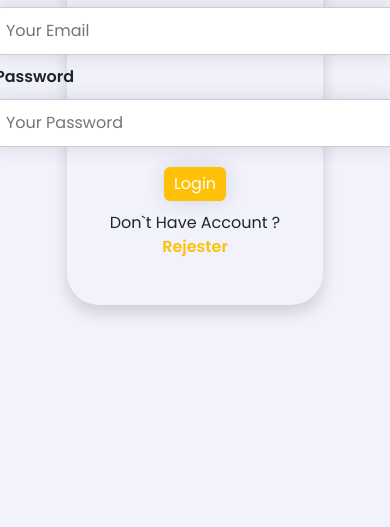
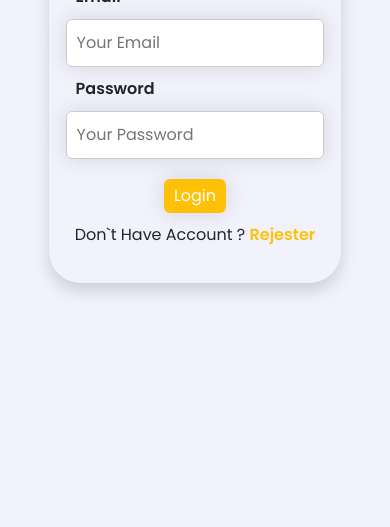
Before and after one commit to abdelrhman1812/e-commerce.js, a plain HTML site: page login.html in a window 390 px wide. Shown: the part 317-844 px from the top of the page. Drawn offline with Linux system fonts and the light colour scheme; a web font is replaced by a local one.

Commit message:
upload Files

```diff
--- a/css/main.css
+++ b/css/main.css
@@ -24,6 +24,7 @@ body {
 a {
   text-decoration: none;
 }
+
 ::before,
 ::after {
   box-sizing: border-box;
@@ -85,6 +86,7 @@ nav {
       color: #fff;
     }
   }
+
   #nameUser {
     margin: 0 10px;
     text-transform: capitalize;
@@ -100,38 +102,57 @@ nav {
   align-items: center;
   justify-content: center;
   min-height: 100vh;
+
   .row {
     width: 70%;
     text-align: center;
     margin: 20px auto;
     padding: 30px 10px;
+
+    @media (max-width: 767px) {
+      width: 80% !important;
+      padding: 20px 5px;
+
+    }
+
     .form {
       display: flex;
       flex-direction: column;
       align-items: center;
+
       .item {
         label {
           display: block;
           text-align: start !important;
           margin-left: 10px;
           font-weight: 600;
+
+
         }
+
         input {
           height: 48px;
           padding: 10px;
-          margin: 10px;
+          margin: 10px 0;
           border: none;
           width: 400px;
           border-radius: 6px;
           border: 1px solid #ccc;
           transition: all 0.5s ease;
           box-shadow: 0 0 20px rgba(48, 46, 77, 0.15);
+
+
           &:focus {
             transition: all 0.5s ease;
             border-color: var(--skin-color);
           }
+
+          @media (max-width: 767px) {
+            width: 100% !important
+          }
         }
       }
+
       button {
         border: none;
         color: #fff;
@@ -141,6 +162,7 @@ nav {
         transition: all 0.5s ease;
         background-color: #ffc107;
         box-shadow: 0 0 20px rgba(48, 46, 77, 0.15);
+
         &:hover {
           opacity: 0.7;
           letter-spacing: 1px;
@@ -148,11 +170,13 @@ nav {
           transition: all 0.5s ease;
         }
       }
+
       p {
         a {
           font-weight: 600;
           transition: all 0.5s ease;
           color: var(--skin-color);
+
           &:hover {
             opacity: 0.7;
             transition: all 0.5s ease;
@@ -167,18 +191,22 @@ nav {
 
 .products {
   padding-top: 100px;
+
   .item {
     padding: 20px;
     border-radius: 10px;
     border: 1px solid #ccc;
     box-shadow: 0 0 20px rgba(48, 46, 77, 0.15);
+
     h3 {
       margin: 15px 0;
     }
+
     p {
       font-size: 16px;
       font-weight: bold;
     }
+
     .icons {
       display: flex;
       justify-content: space-between;
```
